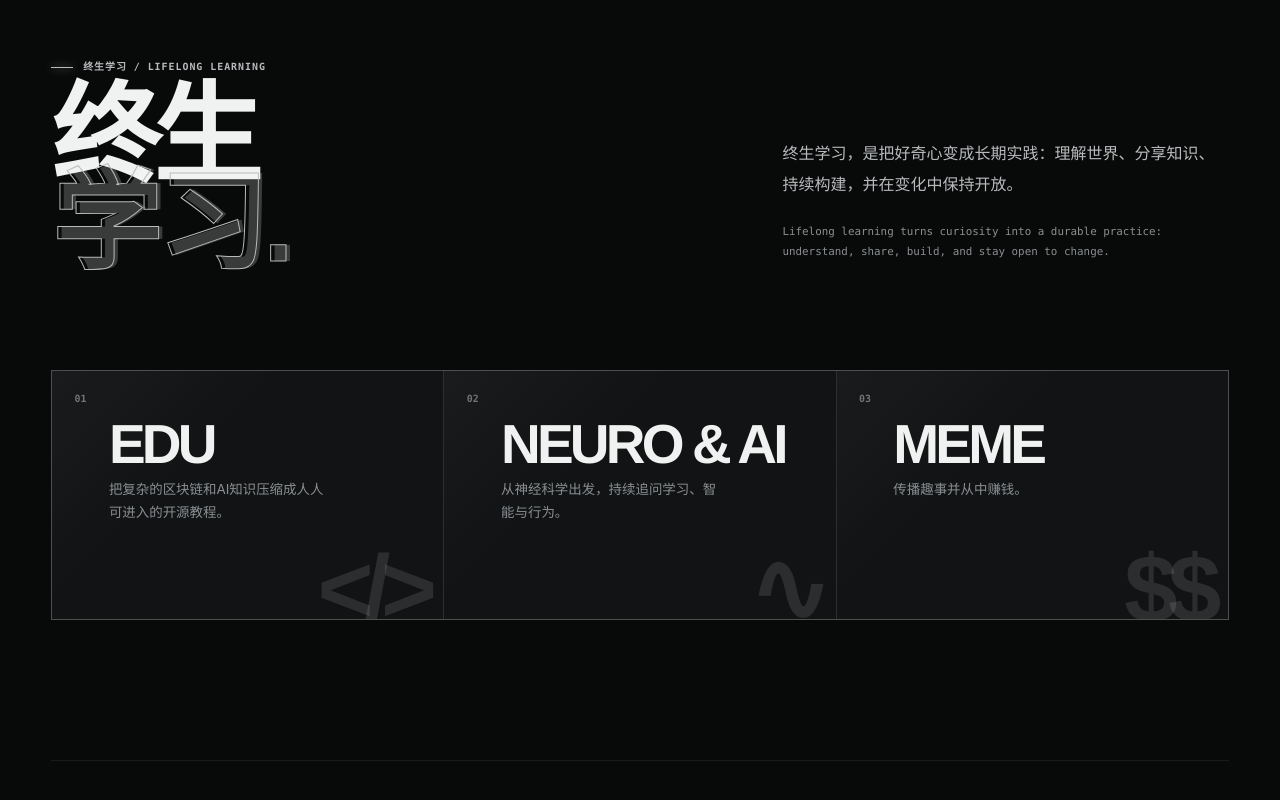
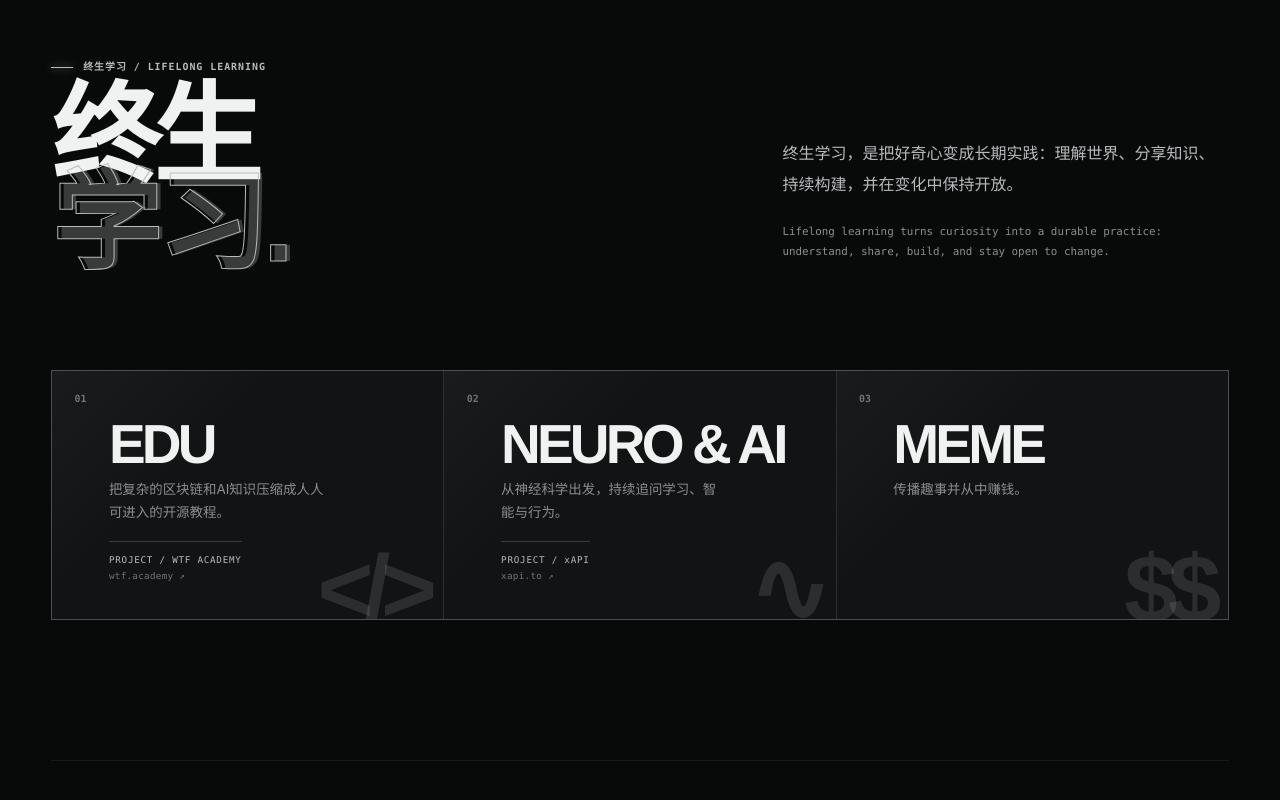
Before and after one commit to AmazingAng/0xaa-web, a Next.js app: page / in a window 1280 px wide. Shown: the part 1148-1948 px from the top of the page. Built offline with nearby package versions, Linux system fonts and the light colour scheme.

Commit message:
Add academy and xAPI protocol projects

```diff
--- a/app/globals.css
+++ b/app/globals.css
@@ -734,6 +734,41 @@ button {
   line-height: 1.75;
 }
 
+.protocol-project {
+  display: grid;
+  gap: 0.16rem;
+  width: fit-content;
+  margin-top: 1rem;
+  padding-top: 0.72rem;
+  border-top: 1px solid rgba(240, 241, 241, 0.18);
+  color: var(--silver);
+  text-decoration: none;
+  transition: border-color 180ms ease, color 180ms ease;
+}
+
+.protocol-project span,
+.protocol-project em {
+  font-family: var(--mono);
+  font-size: 0.58rem;
+  font-style: normal;
+  letter-spacing: 0.08em;
+  line-height: 1.45;
+}
+
+.protocol-project em {
+  color: var(--steel);
+  letter-spacing: 0.03em;
+}
+
+.protocol-project:hover {
+  border-color: var(--signal);
+  color: var(--signal);
+}
+
+.protocol-project:hover em {
+  color: var(--silver);
+}
+
 .protocol-list strong {
   position: absolute;
   right: 1rem;
--- a/app/page.tsx
+++ b/app/page.tsx
@@ -180,6 +180,10 @@ export default function Home() {
             <div>
               <h3>EDU</h3>
               <p>把复杂的区块链和AI知识压缩成人人可进入的开源教程。</p>
+              <a className="protocol-project" href="https://wtf.academy" target="_blank" rel="noreferrer">
+                <span>PROJECT / WTF ACADEMY</span>
+                <em>wtf.academy ↗</em>
+              </a>
             </div>
             <strong aria-hidden="true">&lt;/&gt;</strong>
           </article>
@@ -188,6 +192,10 @@ export default function Home() {
             <div>
               <h3>NEURO &amp; AI</h3>
               <p>从神经科学出发，持续追问学习、智能与行为。</p>
+              <a className="protocol-project" href="https://xapi.to" target="_blank" rel="noreferrer">
+                <span>PROJECT / xAPI</span>
+                <em>xapi.to ↗</em>
+              </a>
             </div>
             <strong aria-hidden="true">∿</strong>
           </article>
```
